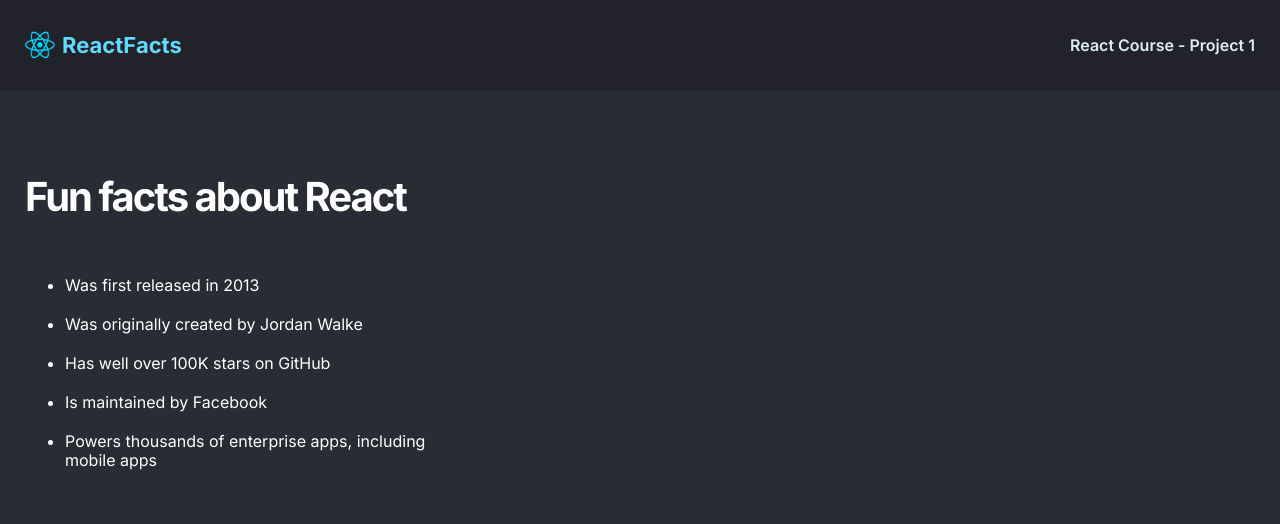
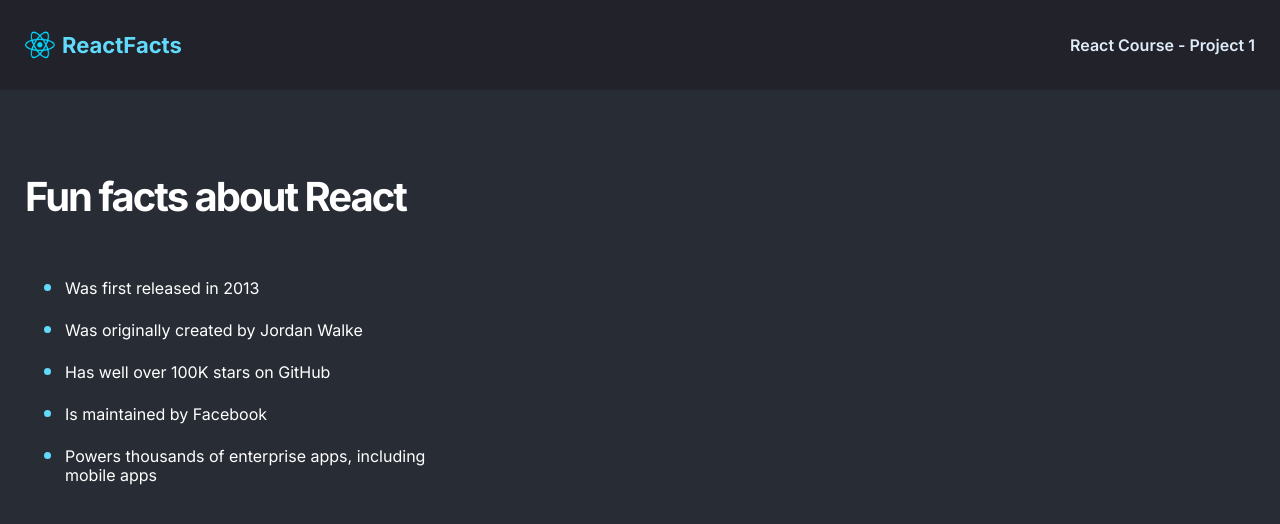
Before and after one commit to MikiWojak/react-tutorial-info-site, a React (Create React App) app: page / in a window 1280 px wide. Shown: the top 524 px of the page. Built offline with nearby package versions, Linux system fonts and the light colour scheme.

Commit message:
Style list

```diff
--- a/src/assets/styles/index.css
+++ b/src/assets/styles/index.css
@@ -67,3 +67,8 @@ body {
     padding-block: 10px;
     max-width: 400px;
 }
+
+.main--list > li::marker {
+    color: #61DAFB;
+    font-size: 1.4rem;
+}
```
